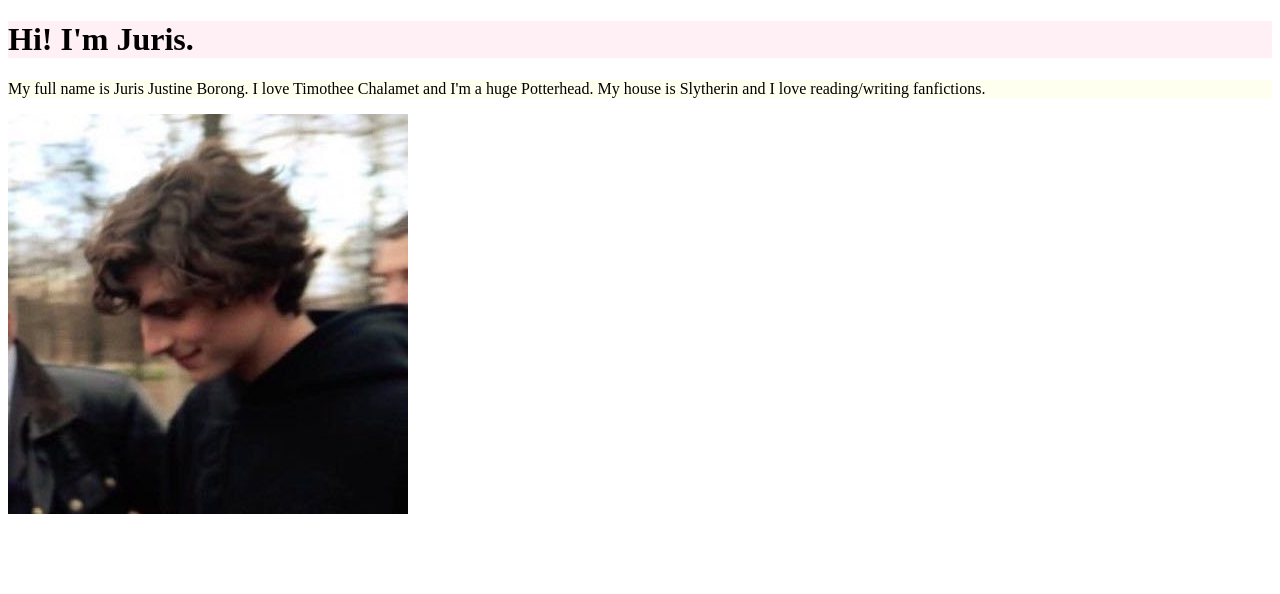
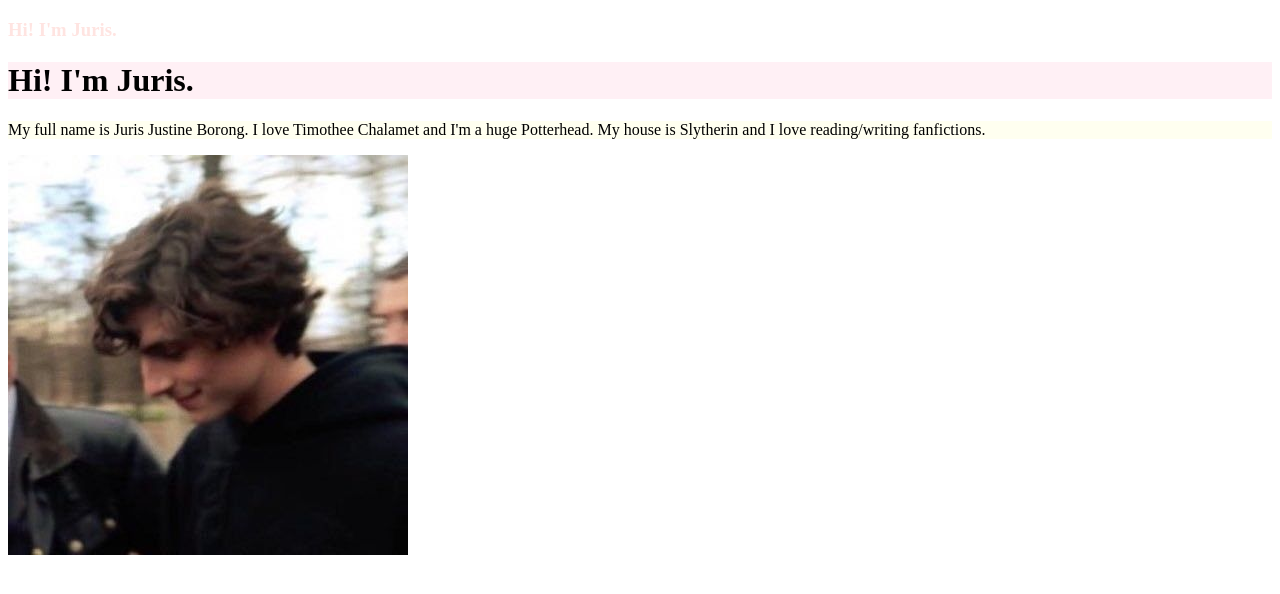
Before and after one commit to bjurisjustine/myfirztpage, a plain HTML site: page index.html in a window 1280 px wide. Drawn offline with Linux system fonts and the light colour scheme.

Commit message:
mizty rose

```diff
--- a/index.html
+++ b/index.html
@@ -2,7 +2,8 @@
 <html>
 <body>
 
-<h1 style="background-color:LavenderBlush;">Hi! I'm Juris.</h1>
+<h3 style="color:MistyRose;">Hi! I'm Juris.</h3>
+  <h1 style="background-color:LavenderBlush;">Hi! I'm Juris.</h1>
 
 <p style="background-color:Ivory;">
 My full name is Juris Justine Borong. I love Timothee Chalamet and I'm a huge Potterhead. My house is Slytherin and I love reading/writing fanfictions.
```
